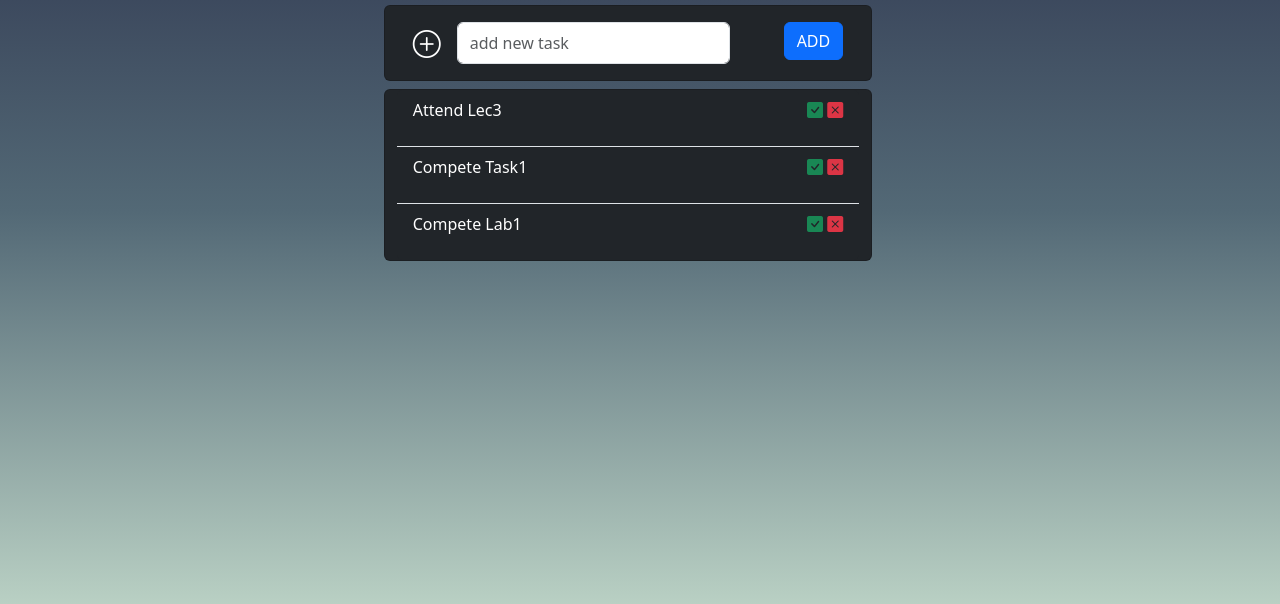
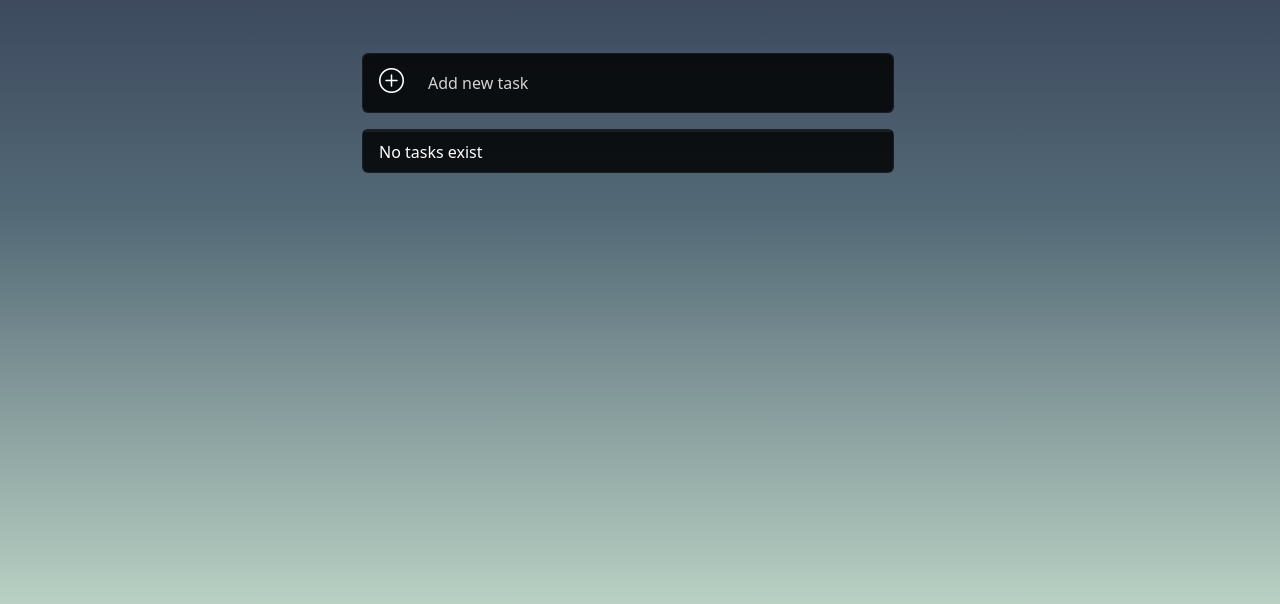
Before and after one commit to Nada98Sakr/JavaScript-labs, a plain HTML site: page Lab8/index.html in a window 1280 px wide. Shown: the part 188-792 px from the top of the page. Drawn offline with nearby package versions, Linux system fonts and the light colour scheme.

Commit message:
adding local storage part

```diff
--- a/Lab8/index.html
+++ b/Lab8/index.html
@@ -15,61 +15,27 @@
         integrity="sha384-GLhlTQ8iRABdZLl6O3oVMWSktQOp6b7In1Zl3/Jr59b6EGGoI1aFkw7cmDA6j6gD"
         crossorigin="anonymous"
     >
-    <style>
-        body{
-            height: 100vh;
-            background: linear-gradient(#292e49, #536976, #bbd2c5);
-            padding-top: 70px;
-
-        }
-        i, input[type= submit]{
-            cursor: pointer;
-        }
-    </style>
+    <link rel="stylesheet" href="./style.css">
 </head>
 <body >
-    <section class="container-fluid row justify-content-center">
+    <section class="container-fluid row justify-content-center" style="align-items: center;">
         <h2 class="display-4 text-center text-white pb-5">TODO LIST</h2>
-        <div class="container row justify-content-center" style="width: fit-content;">
-            <div class="card col-12 w-75 mb-2 bg-dark">
-                <div class="card-body">
-                    <form class="row justify-content-between">
-                        <div class="col-9 d-flex">
-                            <label class="my-auto me-3 fs-3" for="new"><i class="bi bi-plus-circle text-white"></i></label>
-                            <input type="text" name="newTask" class="form-control w-100" id="new" placeholder="add new task">
-                        </div>
-                        <div class="col-auto">
-                        <button type="submit" class="btn btn-primary">ADD </button>
-                        </div>
-                    </form>
-                </div>
+        <div class="container d-flex flex-column p-5 w-50 ">
+            <div class="card col-12 w-100 mb-3">
+                <form class="col-12 w-100">
+                    <div class="form-floating">
+                        <i class="bi bi-plus-circle text-white ms-2" style="font-size: 25px;"></i>
+                        <input type="text" class="form-control w-100 border-0 text-white" placeholder="Add new task" id="floatingName">
+                        <label for="floatingName">Add new task</label>
+                    </div>
+                </form>
             </div>
 
-            <div class="card col-12 w-75 bg-dark">
+            <div class="card col-12 w-100">
                 <ul class="list-group list-group-flush">
-                    <li class="list-group-item d-flex bg-dark text-white justify-content-between">
-                        <p>Attend Lec3 </p>
-                        <div class="check">
-                            <i class="bi bi-check-square-fill text-success done"></i>
-                            <i class="bi bi-x-square-fill text-danger notDone"></i>
-                        </div>
-                    </li>
-
-                    <li class="list-group-item d-flex bg-dark text-white justify-content-between ">
-                        <p>Compete Task1</p>
-                        <div class="check">
-                            <i class="bi bi-check-square-fill text-success done"></i>
-                            <i class="bi bi-x-square-fill text-danger notDone"></i>
-                        </div>
-                    </li>
-
-                    <li class="list-group-item d-flex bg-dark text-white justify-content-between ">
-                        <p>Compete Lab1</p>
-                        <div class="check">
-                            <i class="bi bi-check-square-fill text-success done"></i>
-                            <i class="bi bi-x-square-fill text-danger notDone"></i>
-                        </div>
-                    </li>
+                </ul>
+                <ul class="NoData list-group list-group-flush" style="display: none;">
+                    <li class="list-group-item d-flex text-white">No tasks exist</li>
                 </ul>
             </div>
         </div>
--- a/Lab8/script.js
+++ b/Lab8/script.js
@@ -1,39 +1,80 @@
 let form = document.querySelector("form");
 let AllList = document.querySelector("ul");
-// let tasksList = [];
+let tasksList = [];
+
+class Task{
+    constructor(taskName, status){
+        this.taskName = taskName;
+        this.status = status;
+    }
+}
 
 AllList.addEventListener("click", (e)=>{
     let parent = e.target.parentElement.parentElement;
     if(e.target.classList.contains("done")){
-        parent.querySelector("p").style.textDecoration = "line-through";
+        parent.querySelector("p").classList.add("ItsDone")
+        EditTask(parent.querySelector("p").innerHTML);
     }
     else if (e.target.classList.contains("notDone")) {
         parent.remove();
+        RemoveTask(parent.querySelector("p").innerHTML)
     }
 })
 
 form.addEventListener("submit", (e) => {
     e.preventDefault();
-    let task = document.querySelector("#new").value;
-    document.querySelector("#new").value = "";
-    localStorage.setItem("tasks", userName);
+    AddTasks();
+})
+
+function InsertHTMLList(task){
     AllList.insertAdjacentHTML(
         "beforeend",
-        `<li class="list-group-item d-flex bg-dark text-white justify-content-between">
-                <p>${task}</p>
+        `<li class="list-group-item d-flex text-white justify-content-between">
+                <p class="${task.status}">${task.taskName}</p>
                 <div class="check">
                 <i class="bi bi-check-square-fill text-success done"></i>
                 <i class="bi bi-x-square-fill text-danger notDone"></i>
                 </div>
             </li>`
     );
-    // AddTasks();
-})
+}
 
-// function AddTasks(){
-//     localStorage.setItem("tasks", JSON.stringify(tasksList));
-// }
+function AddTasks(){
+    let task = new Task(document.querySelector("#floatingName").value, "NotDoneYet");
+    document.querySelector("#floatingName").value = "";
+    InsertHTMLList(task);
+    tasksList.push(task);
+    localStorage.setItem("tasks", JSON.stringify(tasksList));
+}
 
-// function loadData(){
-//     return tasksList = JSON.parse(localStorage.getItem(tasks));
-// }
+function EditTask(taskToEdit) {
+    tasksList.forEach((task) => {
+        if (task.taskName == taskToEdit) {
+            task.status = "ItsDone";
+        }
+    });
+    localStorage.setItem("tasks", JSON.stringify(tasksList));
+}
+
+function loadData(){
+    tasksList = JSON.parse(localStorage.getItem("tasks"));
+    if (tasksList == null){
+        document.querySelector(".NoData").style.display = "block";
+    }
+    else{
+        tasksList.forEach((task) => {
+            InsertHTMLList(task)
+        });
+    }
+}
+
+function RemoveTask(taskToRemove){
+    tasksList.forEach((task) => {
+        if (task.taskName == taskToRemove){
+            tasksList.splice(tasksList.indexOf(task), 1);
+        }
+    });
+    localStorage.setItem("tasks", JSON.stringify(tasksList));
+}
+
+loadData();
--- /dev/null
+++ b/Lab8/style.css
@@ -0,0 +1,40 @@
+body{
+    height: 100vh;
+    background: linear-gradient(#292e49, #536976, #bbd2c5);
+    /* background: linear-gradient(rgba(0, 0, 0, 0.60), rgba(0, 0, 0, 0.60)), url("./landing.jpg"); */
+    padding-top: 70px;
+
+}
+i, input[type= submit]{
+    cursor: pointer;
+}
+.ItsDone{
+    text-decoration: line-through;
+}
+.form-floating{
+    position: relative;
+}
+
+.form-floating .bi{
+    position: absolute;
+    left: 0.5rem;
+    top: 0.5rem;
+}
+.form-floating label,
+.form-floating .form-conrol{
+    left: 0.5rem;
+    padding-left: 3.5rem;
+    color: lightgray !important;
+}
+#floatingName{
+    padding-left: 3.5rem;
+}
+.form-control:focus {
+    box-shadow:none;
+}
+
+.card,
+input,
+li{
+    background-color: rgba(0,0,0,0.6) !important;
+}
```
